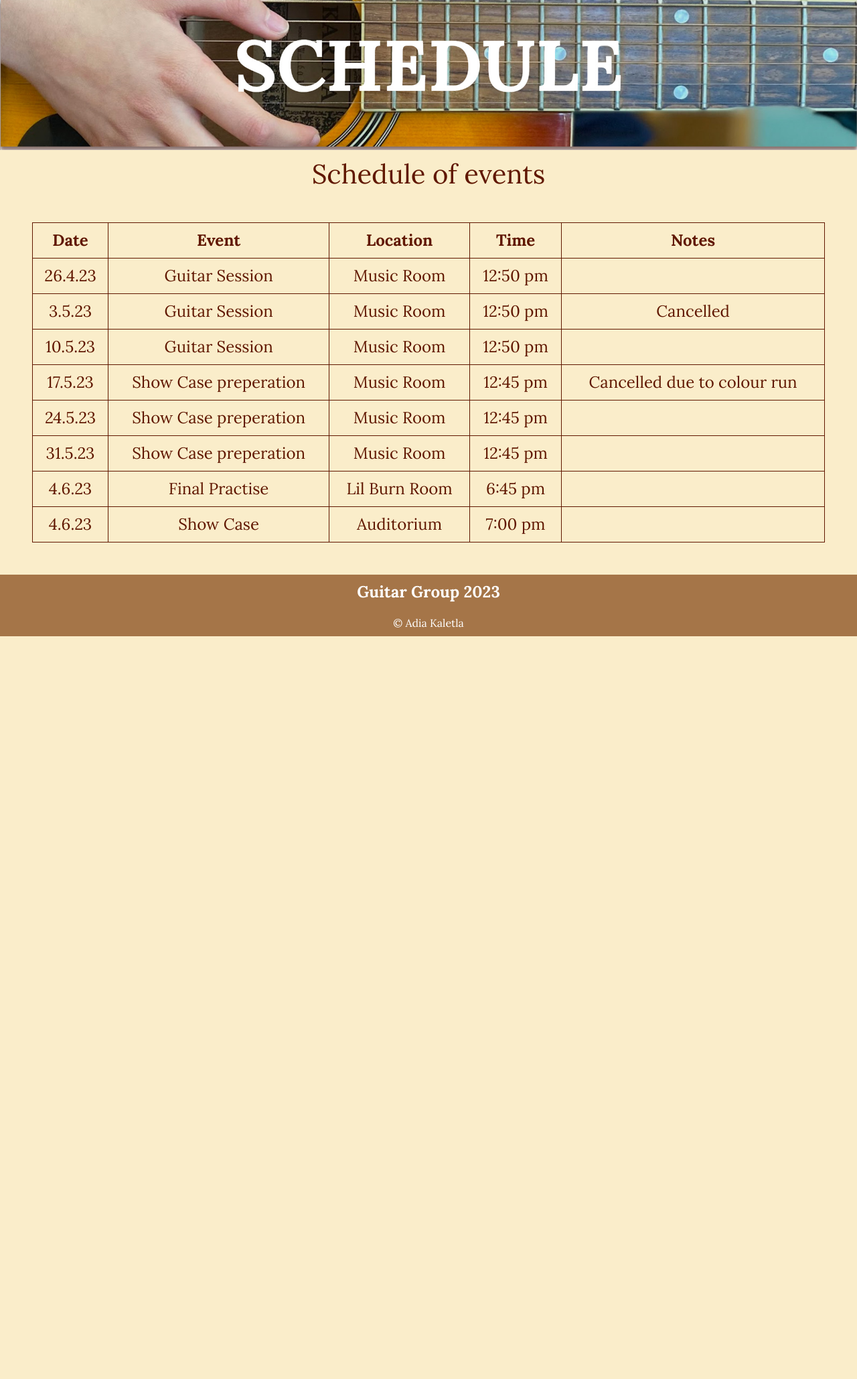
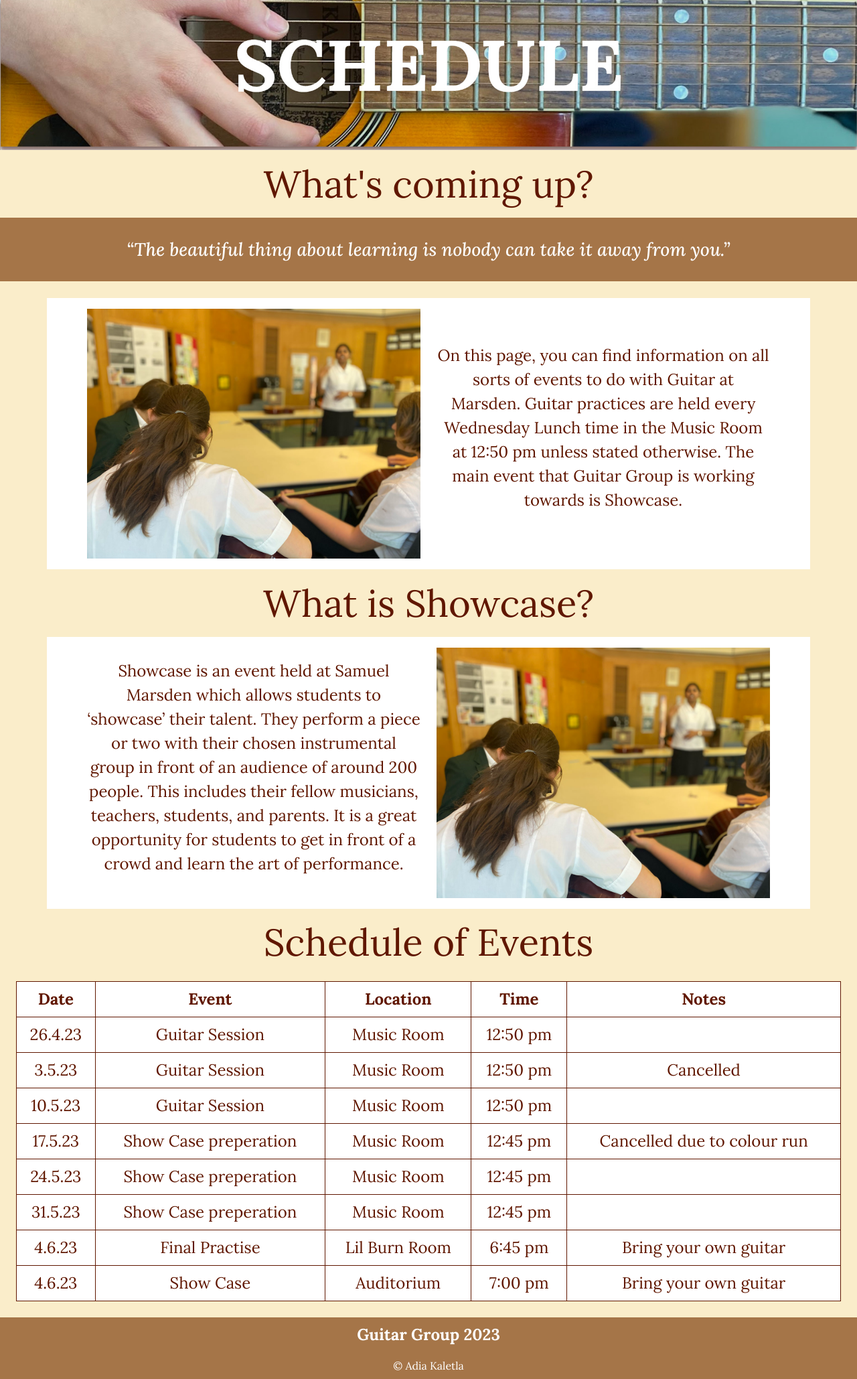
Before and after one commit to adiakaletla/guitargroup, a Flask app: page /schedule in a window 1280 px wide. Shown: the part 54-2113 px from the top of the page at 67% size. Before the commit the page ends 1004 px from the top, so only its background shows below. Run offline with Flask 3, Linux system fonts and the light colour scheme.

Commit message:
Schedule Page completed with information and table

```diff
--- a/static/styles.css
+++ b/static/styles.css
@@ -21,6 +21,7 @@ background-color: var(--dutch-white);
         font-size: 1.7em;
         font-style:italic;
         padding: 1em 1em;
+        margin-bottom: 0.9em;
         text-align: center;
         background-color: var(--chamoisee);
         color: rgb(255,255,255);
@@ -160,8 +161,8 @@ h3{
 
 .schedule-table{
     text-align: center;
-    margin: 2em;
-    background-color: var(--dutch-white);
+    margin: 1em;
+    background-color: white;
     font-size: 1.5em;
 }
 .table{
--- a/templates/schedule.html
+++ b/templates/schedule.html
@@ -11,7 +11,37 @@ static/images/schedulebanner.jpg
 
 {% block content%}
 
-<h3> Schedule of events </h3>
+<h1> What's coming up? </h1>
+
+<div class=quote_container>
+<p class="quote"> “The beautiful thing about learning is nobody can take it away from you.” </p>
+</div>
+
+<div class="container-lg">
+    <div class="row align-items-center px-5 py-3">
+        <div class="col-lg-6">
+            <img class="img-fluid part-img" src="static/images/focus-overshoulder.jpg">
+        </div>
+        <div class="col-lg-6">
+            <p class="body-text"> On this page, you can find information on all sorts of events to do with Guitar at Marsden. Guitar practices are held every Wednesday Lunch time in the Music Room at 12:50 pm unless stated otherwise. The main event that Guitar Group is working towards is Showcase. </p>
+        </div>
+    </div>
+</div>
+
+<h1> What is Showcase? </h1>
+<div class="container-lg">
+    <div class="row align-items-center px-5 py-3">
+        <div class="col-lg-6">
+            <p class="body-text"> Showcase is an event held at Samuel Marsden which allows students to ‘showcase’ their talent. They perform a piece or two with their chosen instrumental group in front of an audience of around 200 people. This includes their fellow musicians, teachers, students, and parents. It is a great opportunity for students to get in front of a crowd and learn the art of performance.</p>
+        </div>
+        <div class="col-lg-6">
+            <img class="img-fluid part-img" src="static/images/focus-overshoulder.jpg">
+        </div>
+    </div>
+</div>
+
+
+<h1> Schedule of Events </h1>
 
 <div class="schedule-table">
   <table class="table table-bordered">
@@ -72,14 +102,14 @@ static/images/schedulebanner.jpg
         <td>Final Practise </td>
         <td>Lil Burn Room</td>
           <td>6:45 pm </td>
-           <td>  </td>
+           <td> Bring your own guitar </td>
       </tr>
       <tr>
         <td>4.6.23</td>
         <td>Show Case</td>
         <td>Auditorium</td>
           <td>7:00 pm </td>
-           <td>  </td>
+           <td> Bring your own guitar </td>
       </tr>
 
     </tbody>
```
